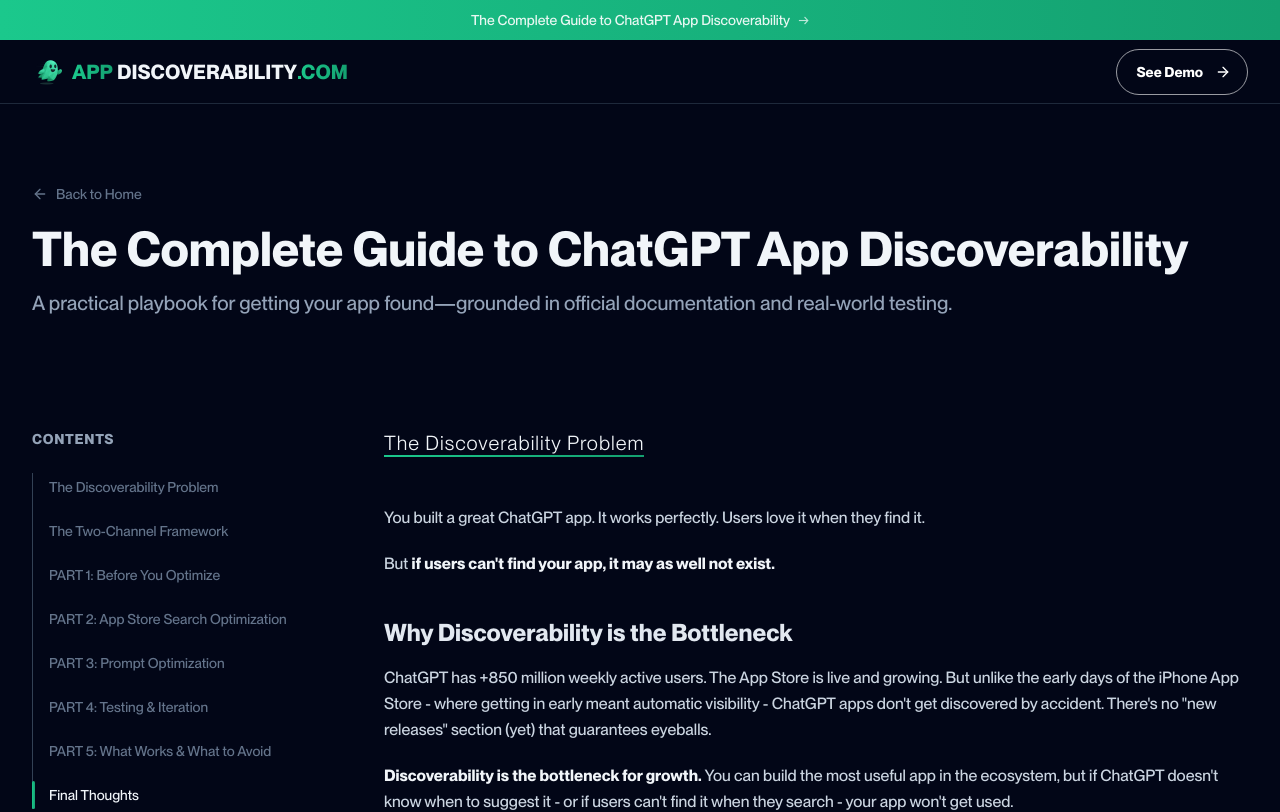
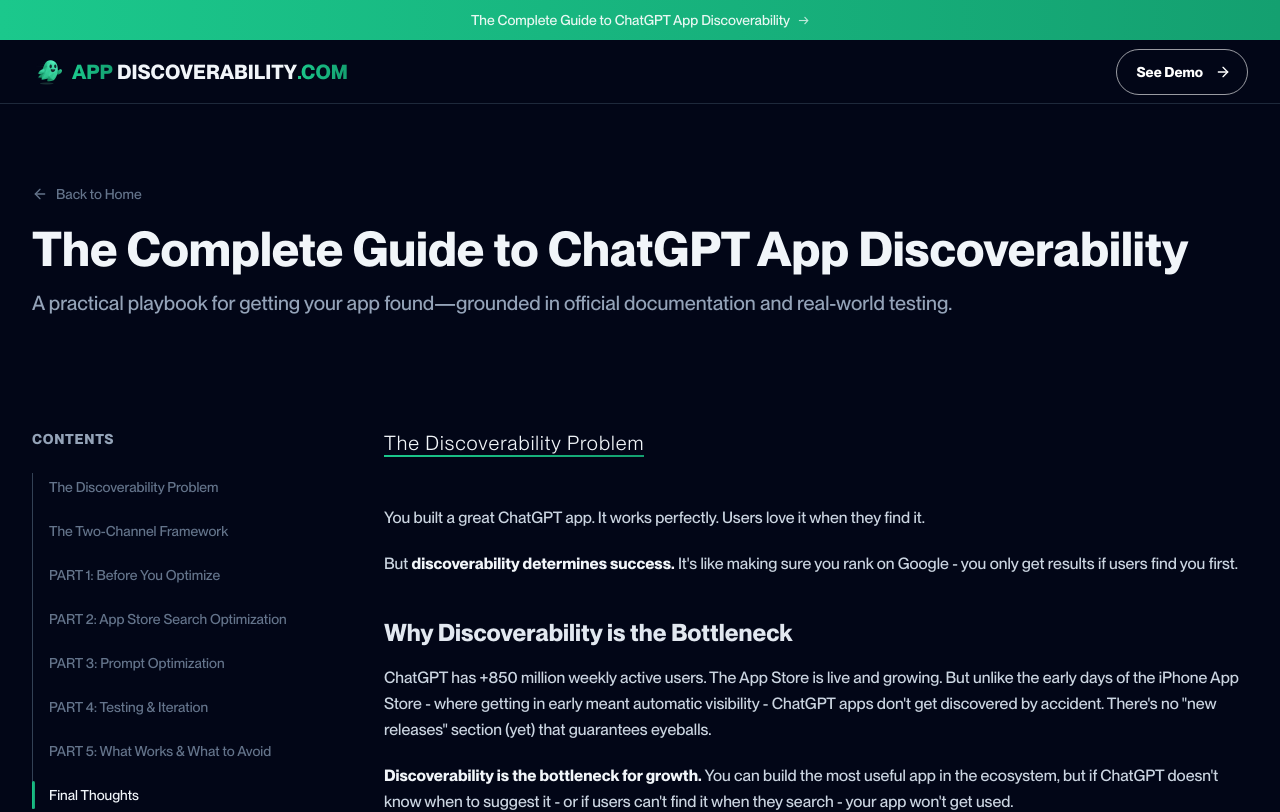
Before and after one commit to vincentmcleese/appsdiscoverability, a Next.js app: page /guide in a window 1280 px wide. Shown: the top 812 px of the page. Built offline with nearby package versions, Linux system fonts and the light colour scheme; no server answers.

Commit message:
Update guide intro copy for clarity

```diff
--- a/app/guide/page.tsx
+++ b/app/guide/page.tsx
@@ -27,7 +27,7 @@
     content: (
       <div className={proseClasses}>
         <p>You built a great ChatGPT app. It works perfectly. Users love it when they find it.</p>
-        <p>But <strong>if users can't find your app, it may as well not exist.</strong></p>
+        <p>But <strong>discoverability determines success.</strong> It's like making sure you rank on Google - you only get results if users find you first.</p>
 
         <h3>Why Discoverability is the Bottleneck</h3>
         <p>ChatGPT has +850 million weekly active users. The App Store is live and growing. But unlike the early days of the iPhone App Store - where getting in early meant automatic visibility - ChatGPT apps don't get discovered by accident. There's no "new releases" section (yet) that guarantees eyeballs.</p>
```
